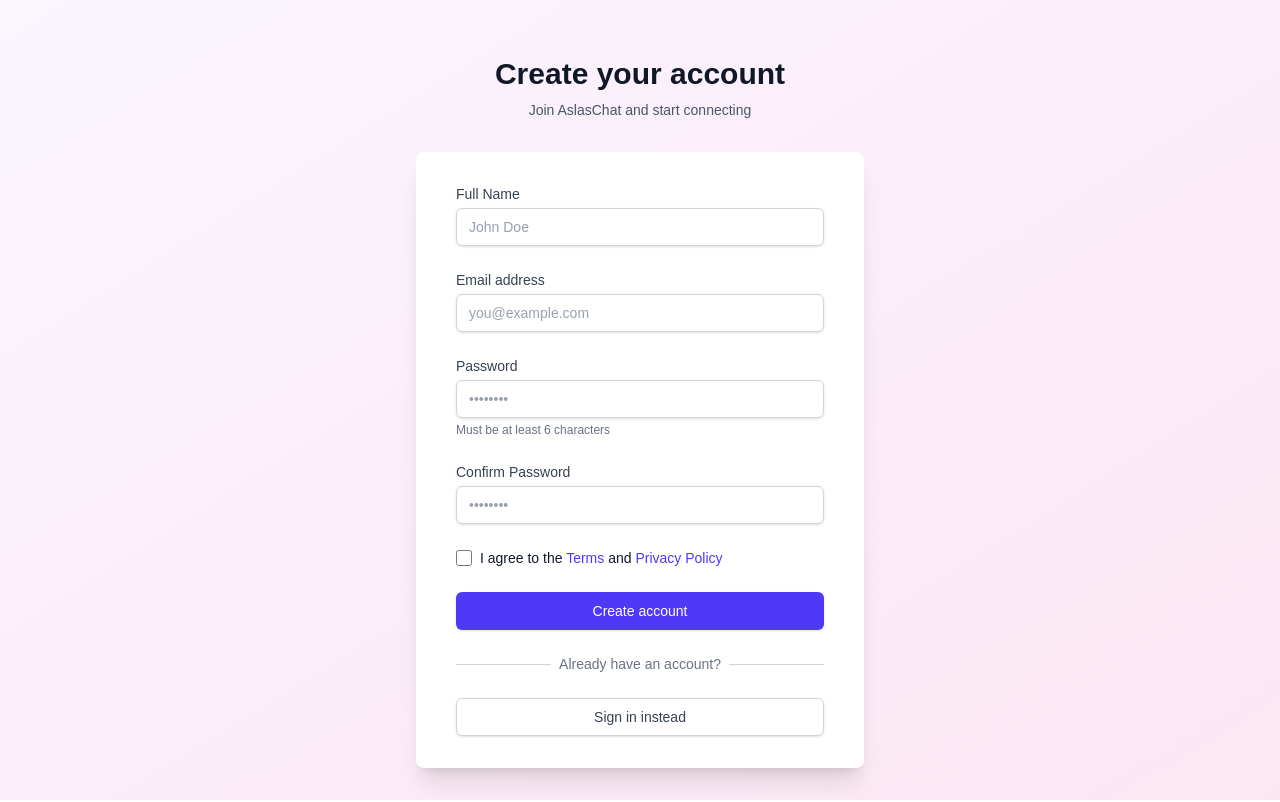
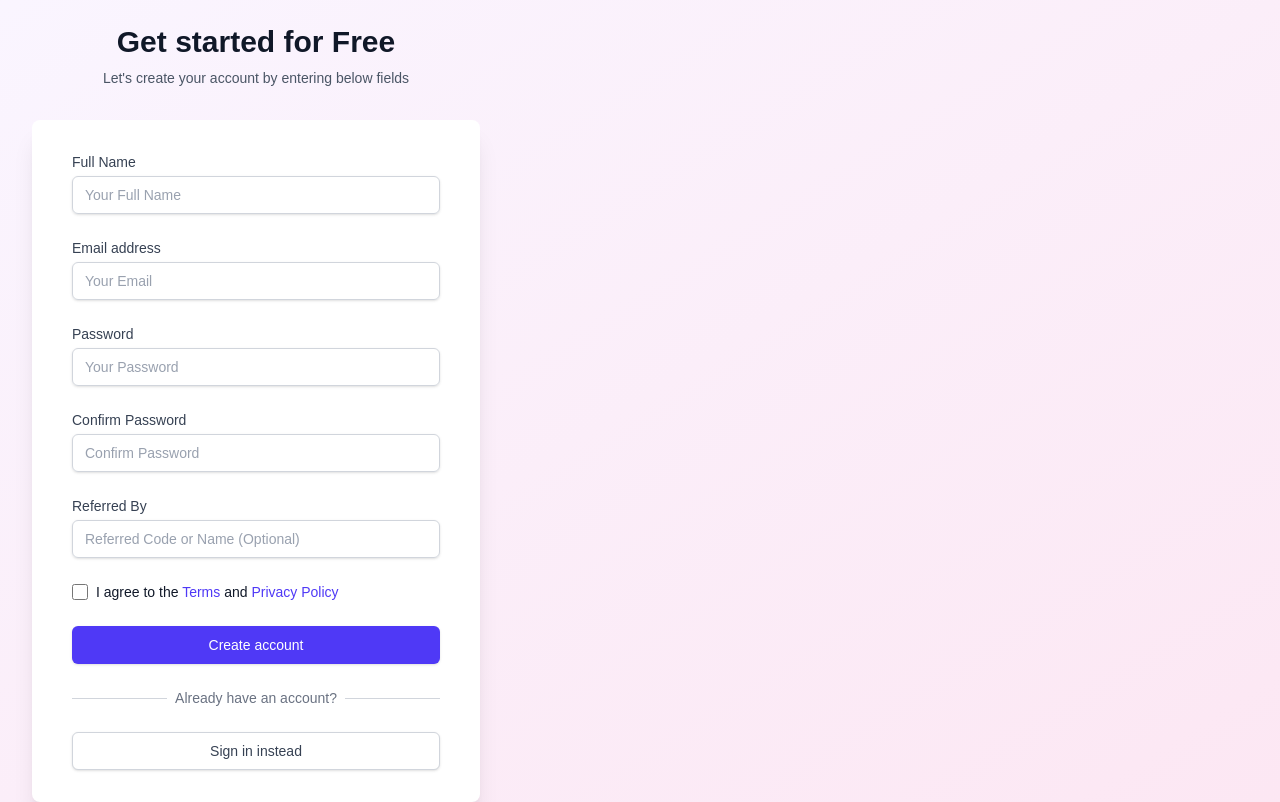
Before and after one commit to Anas-Altaf/Aslase-Chat, a Next.js app: page /sign-up in a window 1280 px wide. Built offline with nearby package versions, Linux system fonts and the light colour scheme; no server answers.

Commit message:
added nothing

```diff
--- a/app/(auth)/sign-up/page.tsx
+++ b/app/(auth)/sign-up/page.tsx
@@ -11,7 +11,7 @@ export default function SignUpPage() {
     email: '',
     password: '',
     confirmPassword: '',
-    phoneNumber:''
+    referredBy: ''
   });
   const [error, setError] = useState('');
   const [loading, setLoading] = useState(false);
@@ -42,7 +42,7 @@ export default function SignUpPage() {
     setLoading(true);
 
     try {
-      await signUp(formData.email, formData.password, formData.displayName,formData.phoneNumber);
+      await signUp(formData.email, formData.password, formData.displayName, formData.referredBy);
       router.push('/');
     } catch (err: any) {
       setError(err.message || 'Failed to create account. Please try again.');
@@ -52,14 +52,14 @@ export default function SignUpPage() {
   };
 
   return (
-    <div className="min-h-screen flex items-center justify-center bg-linear-to-br from-purple-50 to-pink-100 dark:from-gray-900 dark:to-gray-800 px-4 sm:px-6 lg:px-8">
-      <div className="max-w-md w-full space-y-8">
+    <div className="min-h-screen  flex  bg-linear-to-br from-purple-50 to-pink-100 dark:from-gray-900 dark:to-gray-800 px-4 sm:px-6 lg:px-8">
+      <div className="max-w-md  items-center justify-left w-full space-y-8">
         <div>
           <h2 className="mt-6 text-center text-3xl font-extrabold text-gray-900 dark:text-white">
-            Create your account
+            Get started for Free
           </h2>
           <p className="mt-2 text-center text-sm text-gray-600 dark:text-gray-400">
-            Join AslasChat and start connecting
+            Let's create your account by entering below fields
           </p>
         </div>
 
@@ -88,7 +88,7 @@ export default function SignUpPage() {
                   value={formData.displayName}
                   onChange={handleChange}
                   className="appearance-none block w-full px-3 py-2 border border-gray-300 dark:border-gray-600 rounded-md shadow-sm placeholder-gray-400 dark:placeholder-gray-500 focus:outline-none focus:ring-indigo-500 focus:border-indigo-500 dark:bg-gray-700 dark:text-white sm:text-sm"
-                  placeholder="John Doe"
+                  placeholder="Your Full Name"
                 />
               </div>
             </div>
@@ -110,7 +110,7 @@ export default function SignUpPage() {
                   value={formData.email}
                   onChange={handleChange}
                   className="appearance-none block w-full px-3 py-2 border border-gray-300 dark:border-gray-600 rounded-md shadow-sm placeholder-gray-400 dark:placeholder-gray-500 focus:outline-none focus:ring-indigo-500 focus:border-indigo-500 dark:bg-gray-700 dark:text-white sm:text-sm"
-                  placeholder="you@example.com"
+                  placeholder="Your Email"
                 />
               </div>
             </div>
@@ -132,12 +132,9 @@ export default function SignUpPage() {
                   value={formData.password}
                   onChange={handleChange}
                   className="appearance-none block w-full px-3 py-2 border border-gray-300 dark:border-gray-600 rounded-md shadow-sm placeholder-gray-400 dark:placeholder-gray-500 focus:outline-none focus:ring-indigo-500 focus:border-indigo-500 dark:bg-gray-700 dark:text-white sm:text-sm"
-                  placeholder="••••••••"
+                  placeholder="Your Password"
                 />
               </div>
-              <p className="mt-1 text-xs text-gray-500 dark:text-gray-400">
-                Must be at least 6 characters
-              </p>
             </div>
 
             <div>
@@ -157,7 +154,28 @@ export default function SignUpPage() {
                   value={formData.confirmPassword}
                   onChange={handleChange}
                   className="appearance-none block w-full px-3 py-2 border border-gray-300 dark:border-gray-600 rounded-md shadow-sm placeholder-gray-400 dark:placeholder-gray-500 focus:outline-none focus:ring-indigo-500 focus:border-indigo-500 dark:bg-gray-700 dark:text-white sm:text-sm"
-                  placeholder="••••••••"
+                  placeholder="Confirm Password"
+                />
+              </div>
+            </div>
+
+            <div>
+              <label
+                htmlFor="referredBy"
+                className="block text-sm font-medium text-gray-700 dark:text-gray-300"
+              >
+                Referred By
+              </label>
+              <div className="mt-1">
+                <input
+                  id="referredBy"
+                  name="referredBy"
+                  type="text"
+                  autoComplete="text"
+                  value={formData.referredBy}
+                  onChange={handleChange}
+                  className="appearance-none block w-full px-3 py-2 border border-gray-300 dark:border-gray-600 rounded-md shadow-sm placeholder-gray-400 dark:placeholder-gray-500 focus:outline-none focus:ring-indigo-500 focus:border-indigo-500 dark:bg-gray-700 dark:text-white sm:text-sm"
+                  placeholder="Referred Code or Name (Optional)"
                 />
               </div>
             </div>
```
